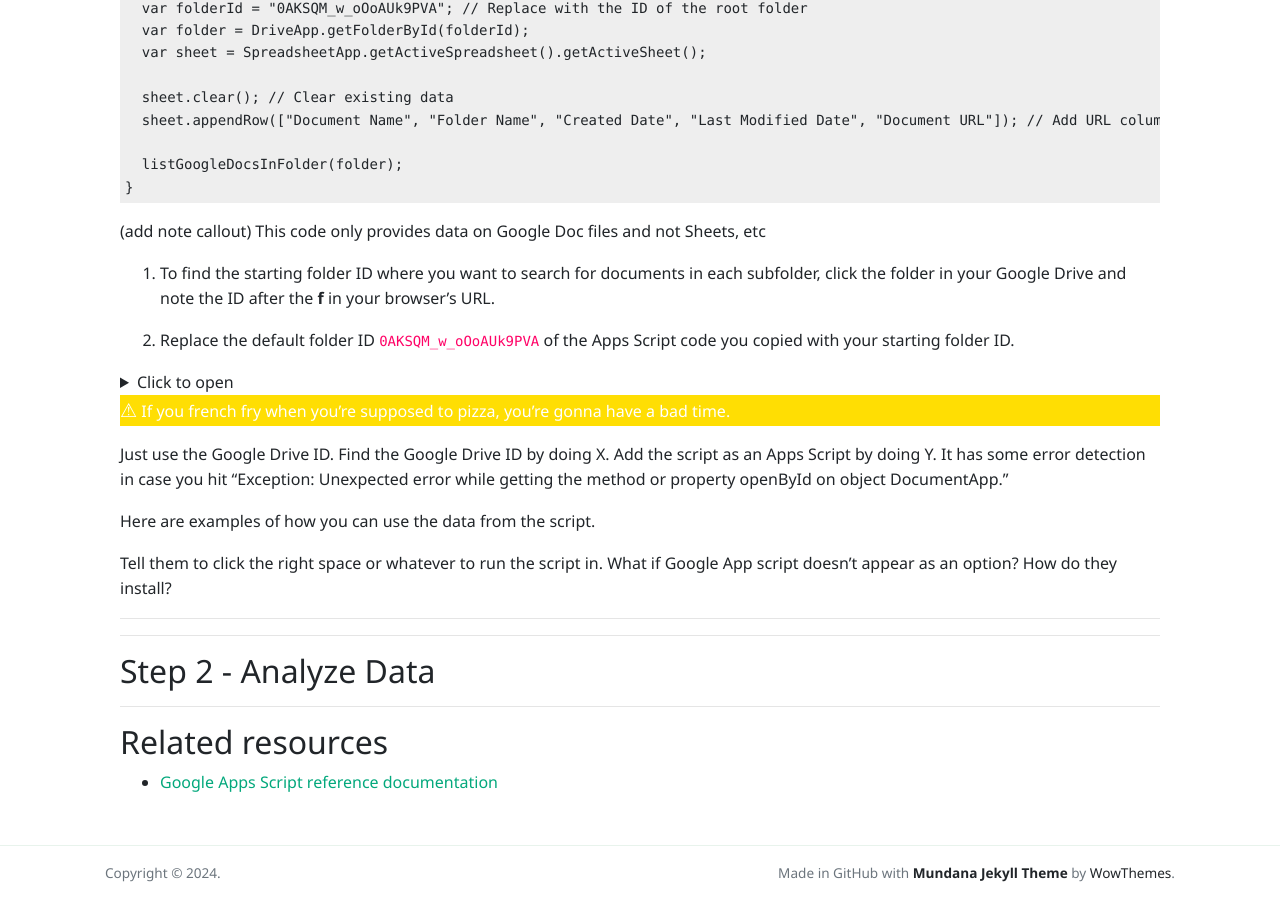
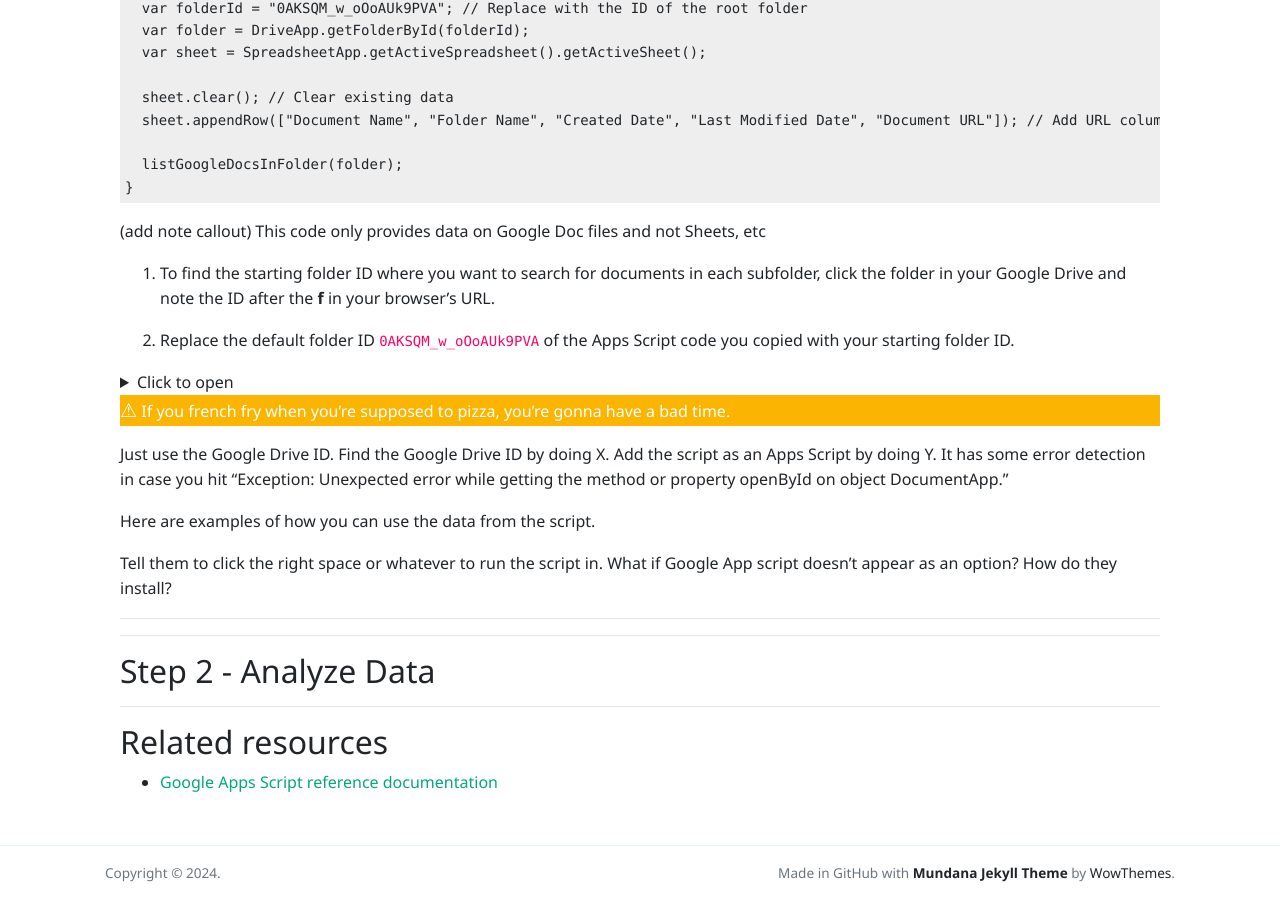
Before and after one commit to stumblefiend/jeremy.pugh, a Jekyll site: the page built from assets/scripts/google-drive-content-review.md, in a window 1280 px wide and 900 px high, scrolled down 1940 px. Built offline with Jekyll 4.4.1, drawn with Linux system fonts in a browser that asks for light colours; nearby versions of some CDN libraries; our own code applies the rules of GitHub Pages for plain Markdown files.

Commit message:
Update google-drive-content-review.md

```diff
--- a/assets/scripts/google-drive-content-review.md
+++ b/assets/scripts/google-drive-content-review.md
@@ -90,7 +90,7 @@ function listGoogleDocs() {
 <summary>Click to open</summary>
 <p>If your browser supports this element, it should allow you to expand and collapse these details.</p></details>
 
-<div class="alert-warning">
+<div class="alert-orange">
   <p><span style="font-size:larger;">⚠</span>
 If you french fry when you’re supposed to pizza, you’re gonna have a bad time.</p>
 </div>
```
